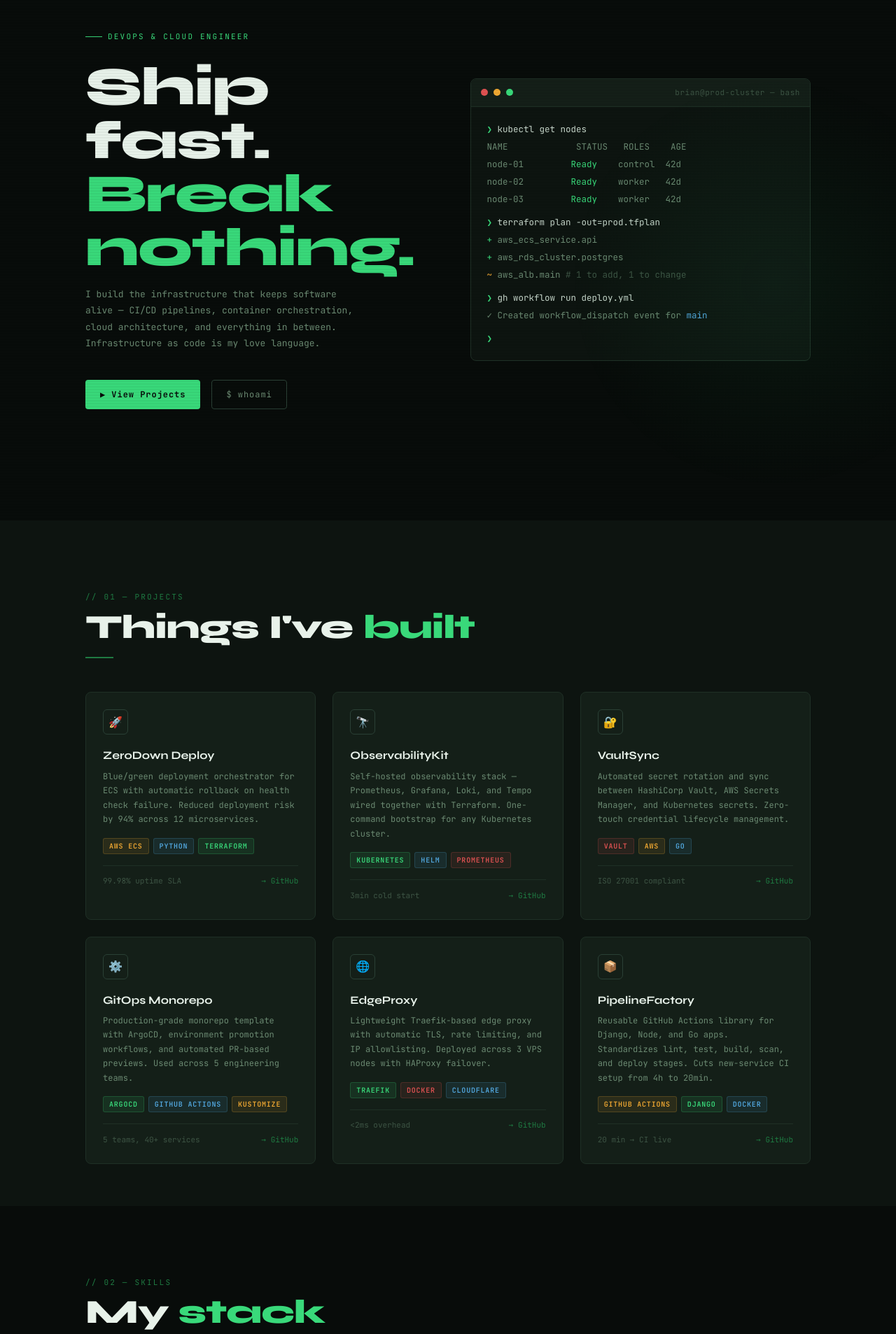
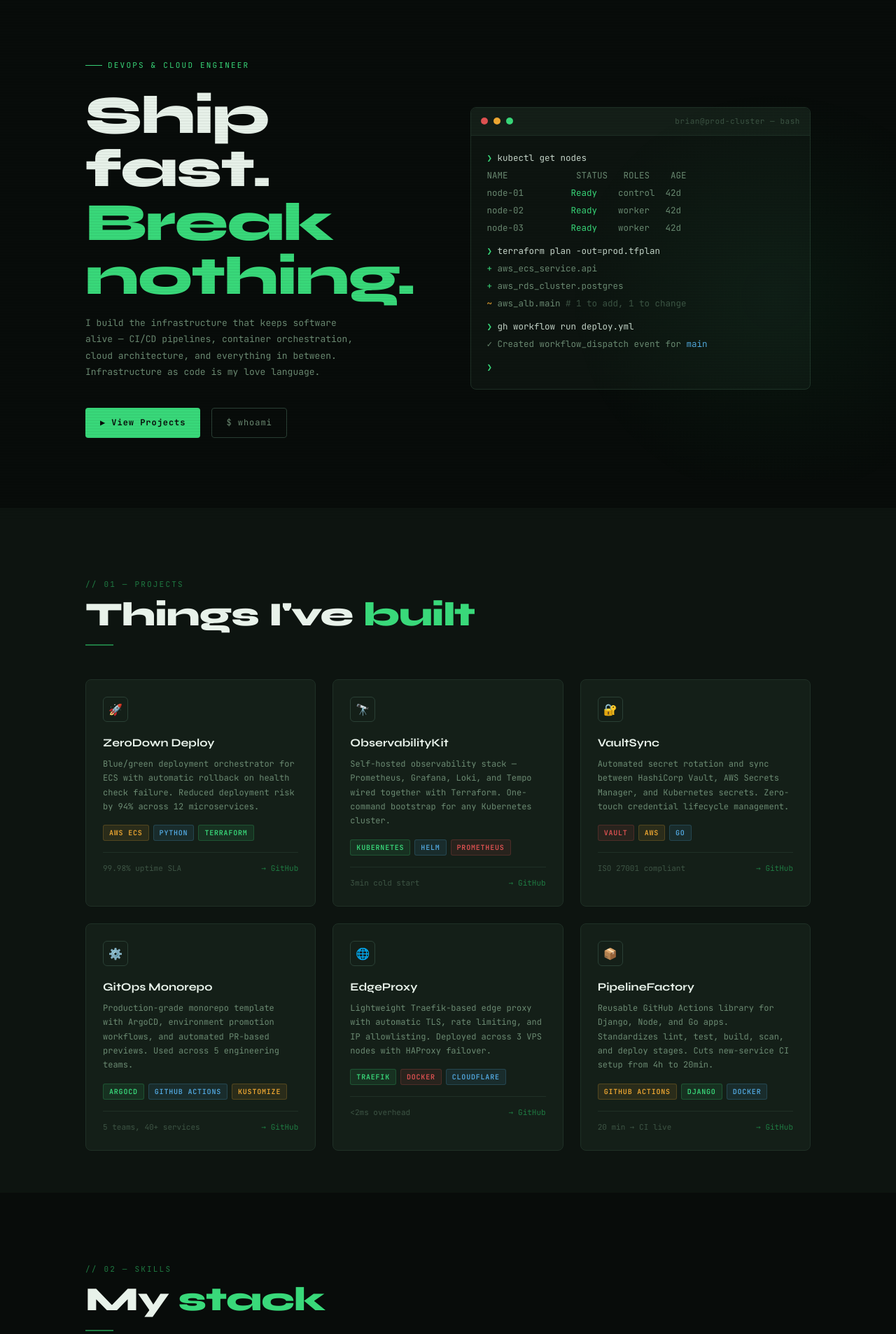
Before and after one commit to brian-hornbrook/Brian_Hornbrook_Portfolio, a Django app: page /devops in a window 1280 px wide. Shown: the part 56-1963 px from the top of the page at 70% size. Run offline with Django 5.2, Linux system fonts and the light colour scheme; parts of the project's set-up code (start-up, migrations or seed data) failed here and were passed over.

Commit message:
fixed intro padding block

```diff
--- a/portfolio/app/static/css/devops/design.css
+++ b/portfolio/app/static/css/devops/design.css
@@ -125,7 +125,6 @@ nav a:hover {
 
 /* SECTIONS */
 section {
-  min-height: 100vh;
   padding: 100px 0 60px;
 }
 
@@ -139,7 +138,7 @@ section {
 #intro {
   display: flex;
   align-items: center;
-  padding-top: 0;
+  margin-block: 40px;
   position: relative;
   overflow: hidden;
 }
```
